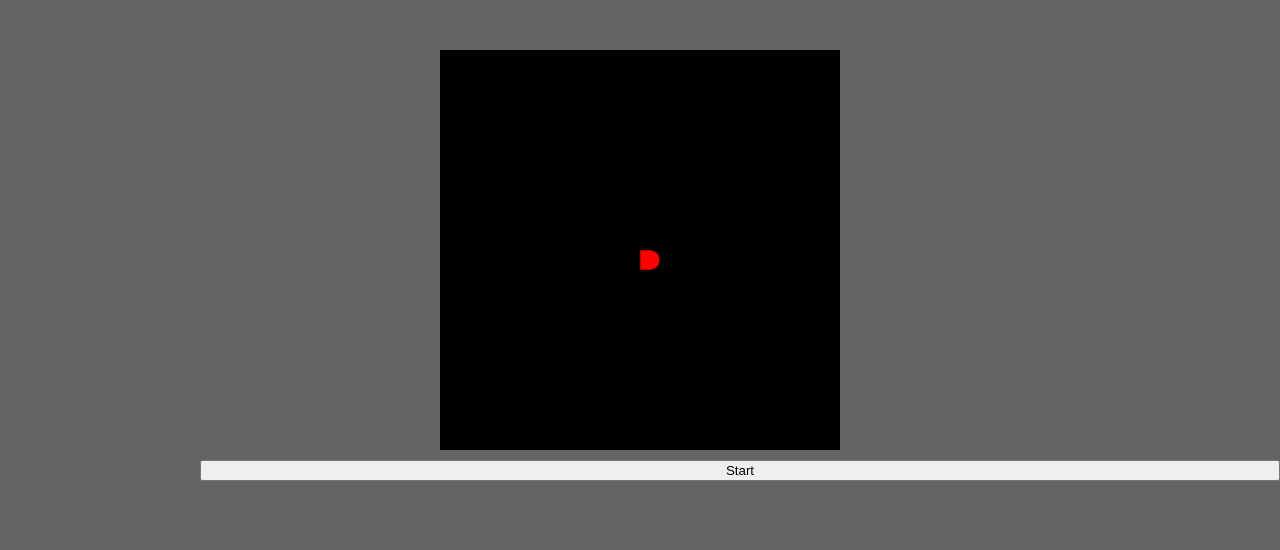
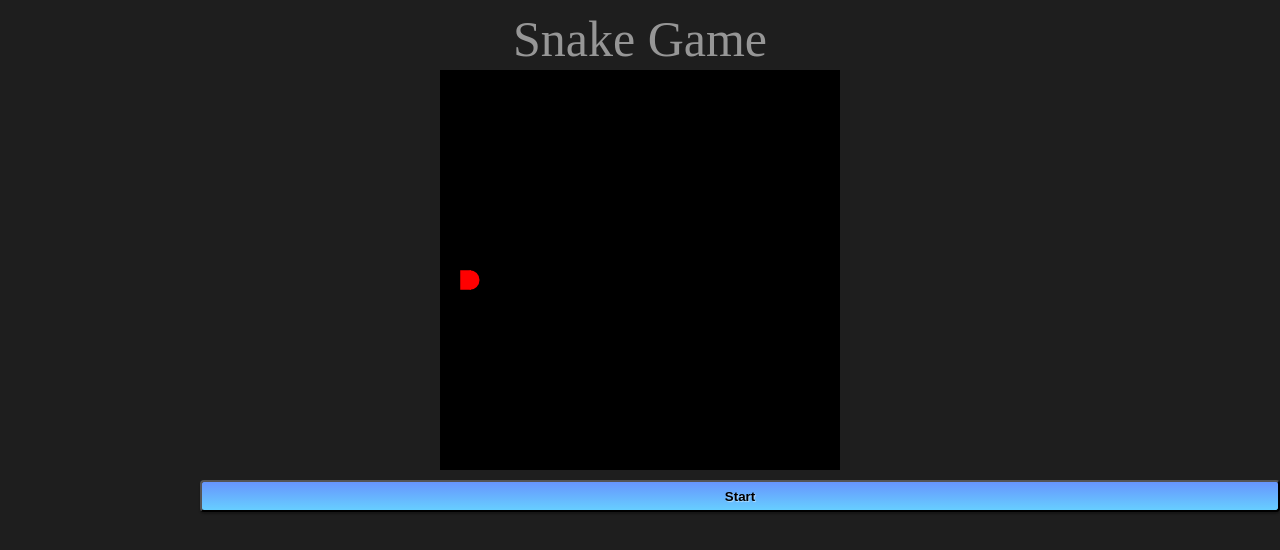
Before and after one commit to JHirschfelder/Snake-game-app, a plain HTML site: page index.html in a window 1280 px wide. Drawn offline with Linux system fonts and the light colour scheme.

Commit message:
added basic page and button styling

```diff
--- a/index.html
+++ b/index.html
@@ -6,6 +6,7 @@
   </head>
 
   <body>
+  <div id=game-header><p>Snake Game</p></div>
 
   <canvas id="game-canvas" width="400" height="400"></canvas>
 
--- a/snake-game.js
+++ b/snake-game.js
@@ -1,6 +1,6 @@
 let canvas;
 let canvasContext;
-let snake = [{x:200, y:200}];
+let snake = [{x:20, y:200}];
 let appleX;
 let appleY;
 let appleIsEaten = false
@@ -39,7 +39,7 @@ function runGame() {
     drawApple();
     drawSnake();
     drawScore();
-  },500);
+  },150);
 }
 
 function drawCanvas() {
--- a/style.css
+++ b/style.css
@@ -1,27 +1,49 @@
 body {
-  background-color: rgb(100, 100, 100);
+  background-color: rgb(30, 30, 30);
+}
+
+#game-header {
+  color: rgb(150, 150, 150);
+    text-align: center;
+    margin: 10px;
+    font-size: 50;
 }
 
 #game-canvas {
   position: absolute;
-    top: 50px;
+    top: 70px;
     left: 0;
     right: 0;
     margin:auto;
 }
 
-#start-button {
+#start-button{
   position: absolute;
-    top: 460px;
+    top: 480px;
     left: 200;
     right: 0;
     margin:auto;
+  display: inline-block;
+  padding: 0.5em 1em;
+  font-weight: bold;
+  border-radius: 4px;
+  color: black;
+  text-shadow: 1px 1px 1px rgba(255, 255, 255, 0.5);
+  background-image: linear-gradient(#6795fd 0%, #67ceff 100%);
+  box-shadow: 0px 2px 2px rgba(0, 0, 0, 0.29);
+}
+
+#start-button:active{
+  -ms-transform: translateY(4px);
+  -webkit-transform: translateY(4px);
+  transform: translateY(2px);
+  box-shadow: 0px 0px 1px rgba(0, 0, 0, 0.2);
 }
 
 #scoreboard {
-  color: black;
+  color: rgb(150, 150, 150);
   position: absolute;
-    top: 460px;
+    top: 480px;
     left: 550;
     margin:auto;
 }
```
